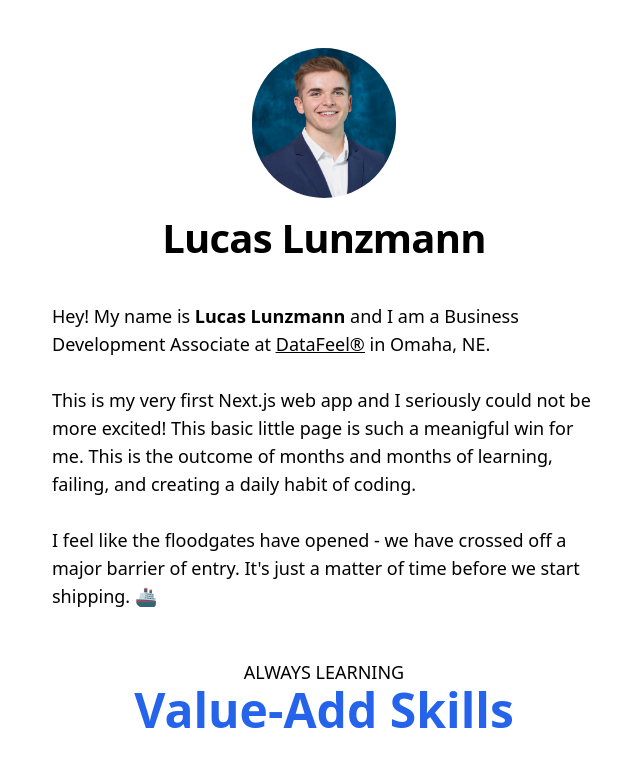
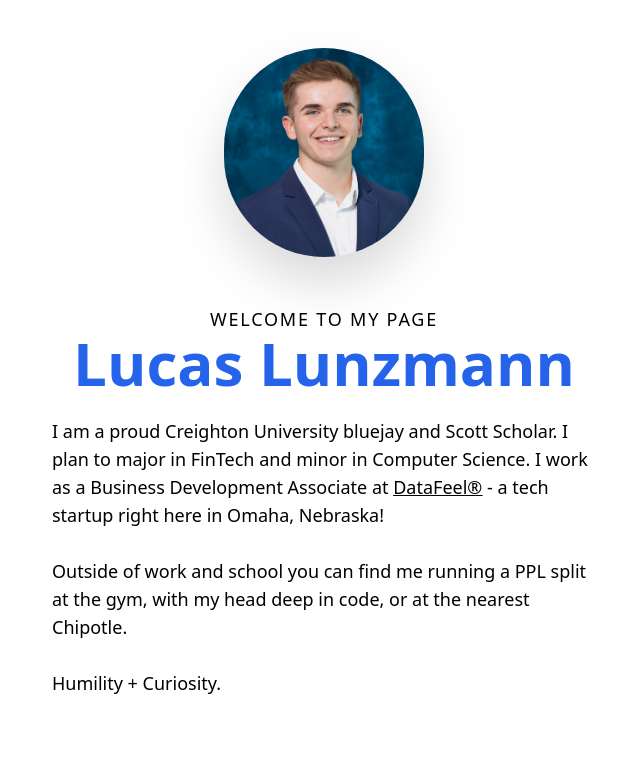
Before and after one commit to lucaslunzmann/nextjs-blog, a Next.js app: page / in a window 1280 px wide. Shown: the top 763 px of the page, without its empty margins (316-956 px from the left). Built offline with nearby package versions, Linux system fonts and the light colour scheme.

Commit message:
Newest Updates

```diff
--- a/components/layout.js
+++ b/components/layout.js
@@ -25,18 +25,20 @@ export default function Layout({ children, home }) {
         <meta name="og:title" content={siteTitle} />
         <meta name="twitter:card" content="summary_large_image" />
       </Head>
-      <header className={styles.header}>
+      <header>
         {home ? (
           <>
-            <Image
+            <Image class="m-auto rounded-full drop-shadow-2xl"
               priority
               src="/images/profile.jpg"
-              className={utilStyles.borderCircle}
-              height={144}
-              width={144}
+              height={200}
+              width={200}
               alt=""
+
             />
-            <h1 className={utilStyles.heading2Xl}>{name}</h1>
+            <br></br><br></br>
+            <h2 class="font-sans text-center text-lg uppercase tracking-widest">Welcome to my page</h2>
+            <h1 className="text-left text-center font-sans font-bold text-6xl text-blue-600">{name}</h1>
           </>
         ) : (
           <>
@@ -44,7 +46,7 @@ export default function Layout({ children, home }) {
               <Image
                 priority
                 src="/images/profile.jpg"
-                className={utilStyles.borderCircle}
+                className={utilSyles.borderCircle}
                 height={108}
                 width={108}
                 alt=""
--- a/pages/index.js
+++ b/pages/index.js
@@ -1,6 +1,5 @@
 import Head from 'next/head';
 import Layout, { siteTitle } from '../components/layout';
-import utilStyles from '../styles/utils.module.css';
 
 export default function Home() {
   return (
@@ -10,15 +9,16 @@ export default function Home() {
       </Head>
       <br></br>
       <section className="font-sans text-lg">
-        <p>Hey! My name is <b>Lucas Lunzmann</b> and I am a Business Development Associate at <u><a class="hover:text-blue-600" href="https://datafeel.com/">DataFeel®</a></u> in Omaha, NE.
+        <p>I am a proud Creighton University bluejay and Scott Scholar. I plan to major in FinTech and minor in Computer Science.
+          I work as a Business Development Associate at <u><a class="hover:text-blue-600" href="https://datafeel.com/">DataFeel®</a></u> - a tech startup right here in Omaha, Nebraska!
         <br></br><br></br>
-        This is my very first Next.js web app and I seriously could not be more excited! This basic little page is such a meanigful win for me. This is the outcome of months and months of learning, failing, and creating a daily habit of coding.
+          Outside of work and school you can find me running a PPL split at the gym, with my head deep in code, or at the nearest Chipotle.
         <br></br><br></br>
-        I feel like the floodgates have opened - we have crossed off a major barrier of entry. It's just a matter of time before we start shipping. 🚢
+          Humility + Curiosity.
         </p>
       </section>
-        <br></br><br></br>
-        <h3 class="font-sans uppercase text-lg text-center">Always Learning</h3>
+        <br></br><br></br><br></br>
+        <h3 class="font-sans uppercase text-lg text-center tracking-widest">Always Learning</h3>
         <h2 className= "text-center text-5xl text-blue-600 font-bold">
           Value-Add Skills</h2>
         <p> <br></br>
```
